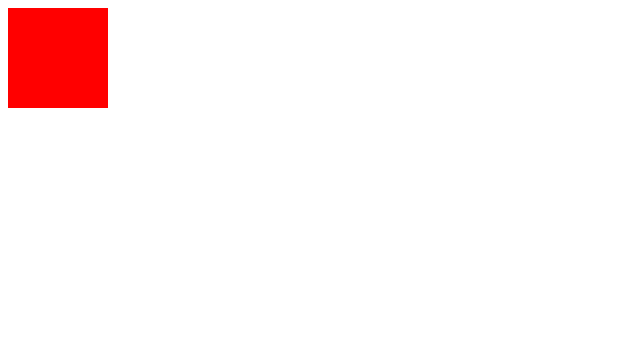
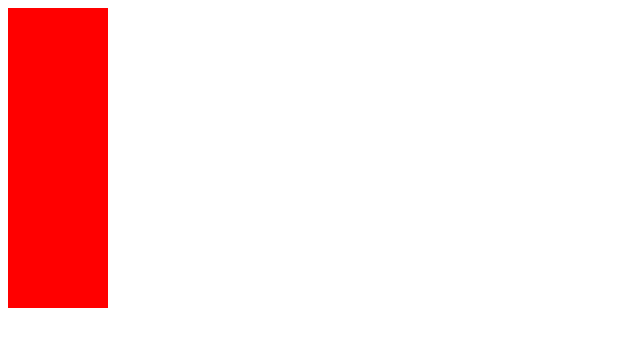
Before and after one commit to pray-lee/javascript-design-pattern, a website: page index.html in a window 1280 px wide. Shown: the whole page, without its empty margins (0-640 px from the left). Drawn offline with Linux system fonts and the light colour scheme.

Commit message:
update index.html

```diff
--- a/index.html
+++ b/index.html
@@ -7,5 +7,7 @@
 </head>
 <body>
 	<div style="width:100px;height: 100px;background:red"></div>
+	<div style="width:100px;height: 100px;background:red"></div>
+	<div style="width:100px;height: 100px;background:red"></div>
 </body>
 </html>
```
